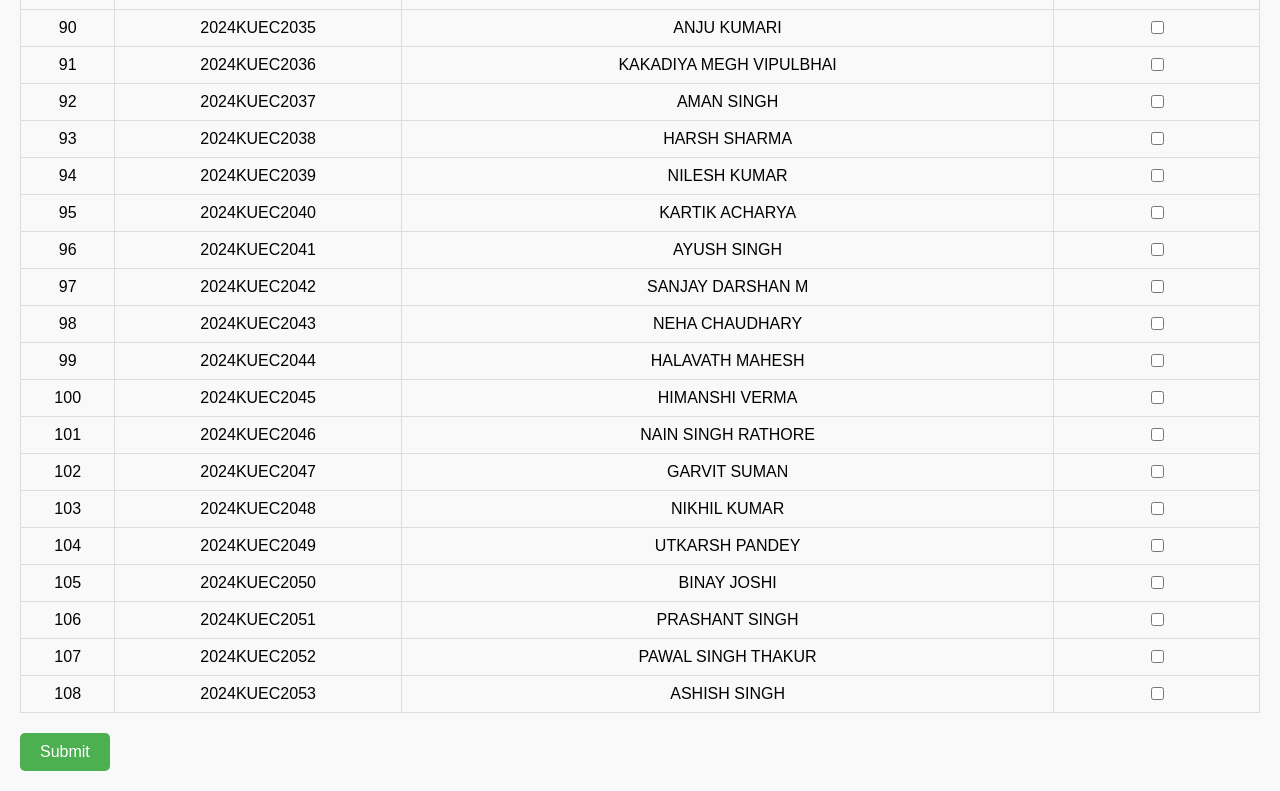
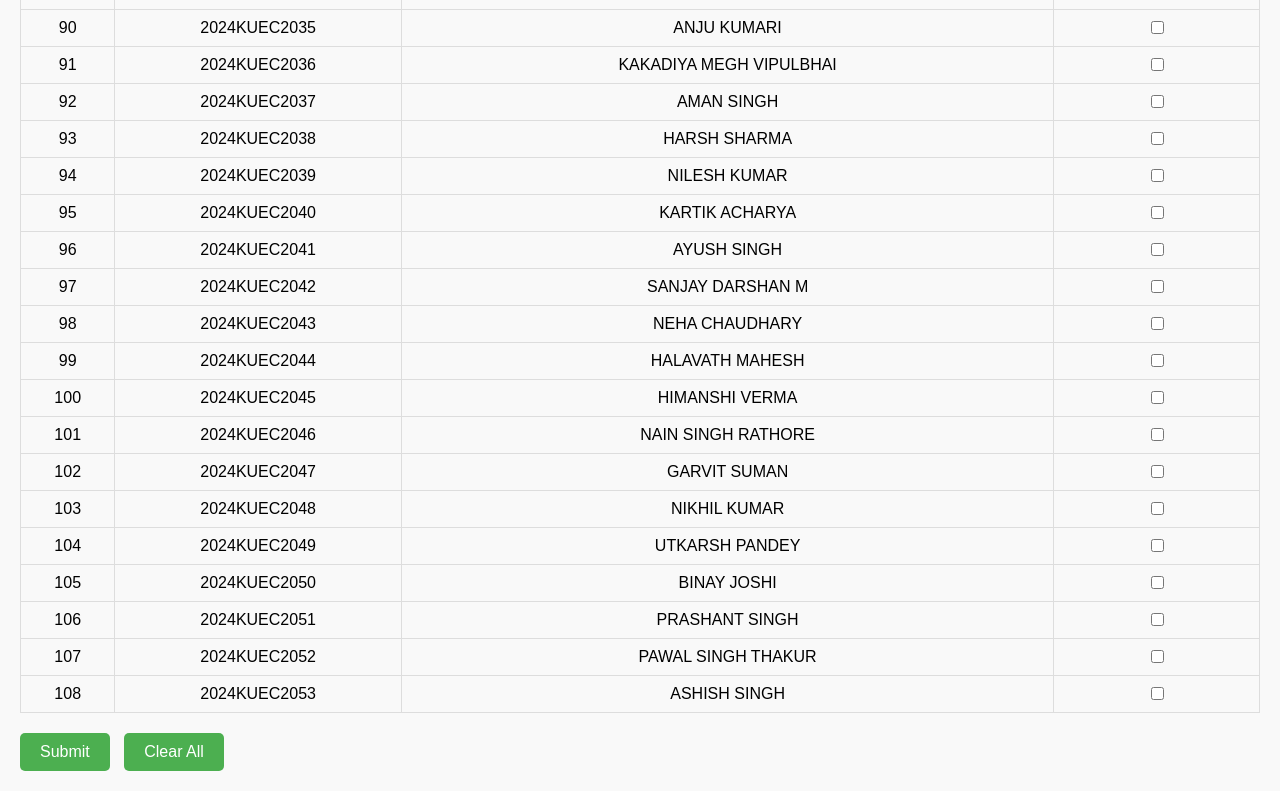
Before and after one commit to ayutismm/assignment, a plain HTML site: page index.html in a window 1280 px wide. Shown: the part 3436-4227 px from the top of the page. Drawn offline with Linux system fonts and the light colour scheme.

Commit message:
Update index.html

```diff
--- a/index.html
+++ b/index.html
@@ -32,6 +32,7 @@
             font-size: 16px;
             cursor: pointer;
             border-radius: 5px;
+            margin-right: 10px;
         }
         button:hover {
             background-color: #45a049;
@@ -169,7 +170,6 @@
 
                     students.forEach(student => {
                         const isChecked = savedStates[student.ID] || false;
-
                         document.write(`
                             <tr>
                                 <td>${student.SN}</td>
@@ -185,10 +185,19 @@
                         states[studentID] = isChecked;
                         localStorage.setItem('studentChecklist', JSON.stringify(states));
                     }
+
+                    function clearAll() {
+                        const checkboxes = document.querySelectorAll('input[type="checkbox"]');
+                        checkboxes.forEach(checkbox => checkbox.checked = false);
+
+                        localStorage.removeItem('studentChecklist');
+                        alert('All selections cleared.');
+                    }
                 </script>
             </tbody>
         </table>
         <button type="button" onclick="submitForm()">Submit</button>
+        <button type="button" onclick="clearAll()">Clear All</button>
     </form>
 
     <script>
```
